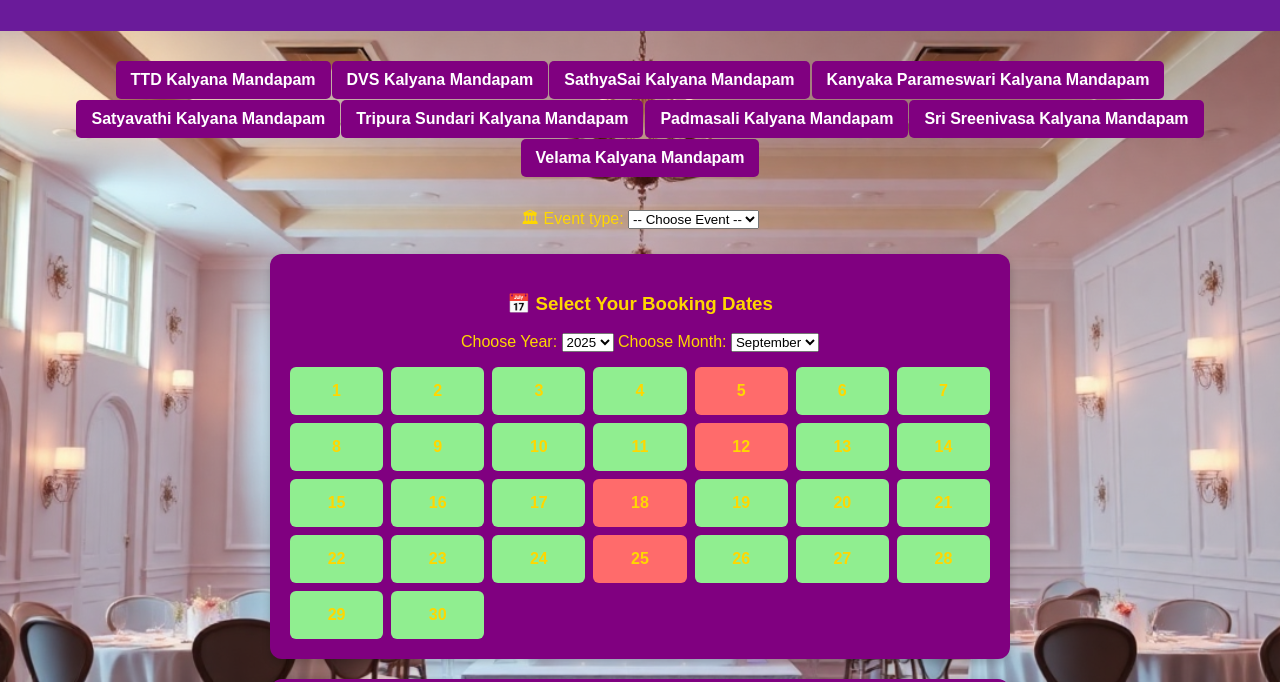
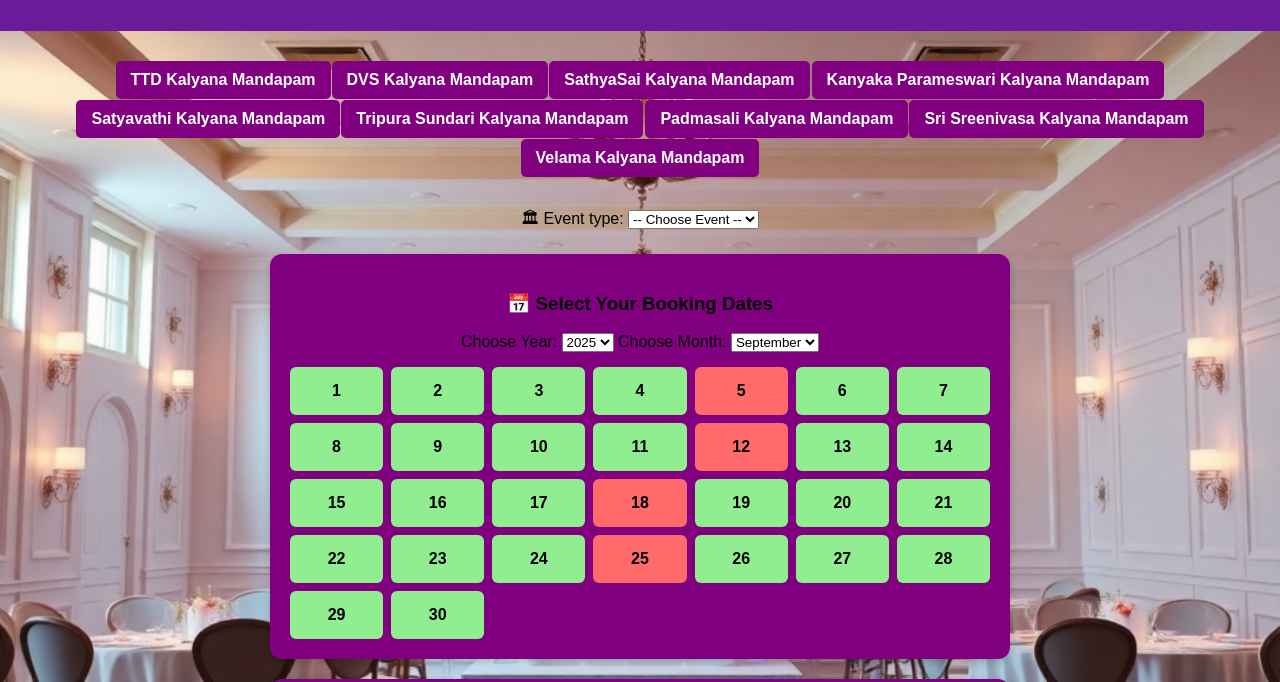
Before and after one commit to vasundhara538-ai/bookyourfavoritehall, a plain HTML site: page index.html in a window 1280 px wide. Shown: the part 118-800 px from the top of the page. Drawn offline with Linux system fonts and the light colour scheme.

Commit message:
Update style.css

```diff
--- a/style.css
+++ b/style.css
@@ -11,7 +11,7 @@ body {
   background-position: center;  /* center the image */
   background-attachment: fixed; /* optional: keeps image fixed on scroll */
 
-  color: gold; /* makes text readable */
+  color: dark Blue; /* makes text readable */
   text-align: center;
 }
 .hall-list {
```
